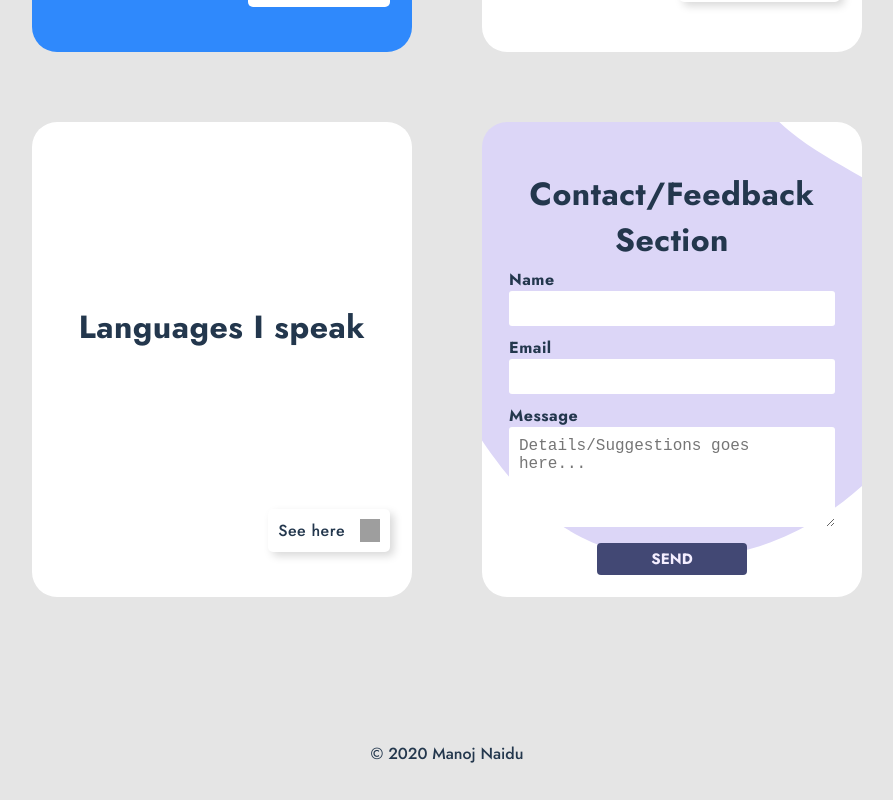
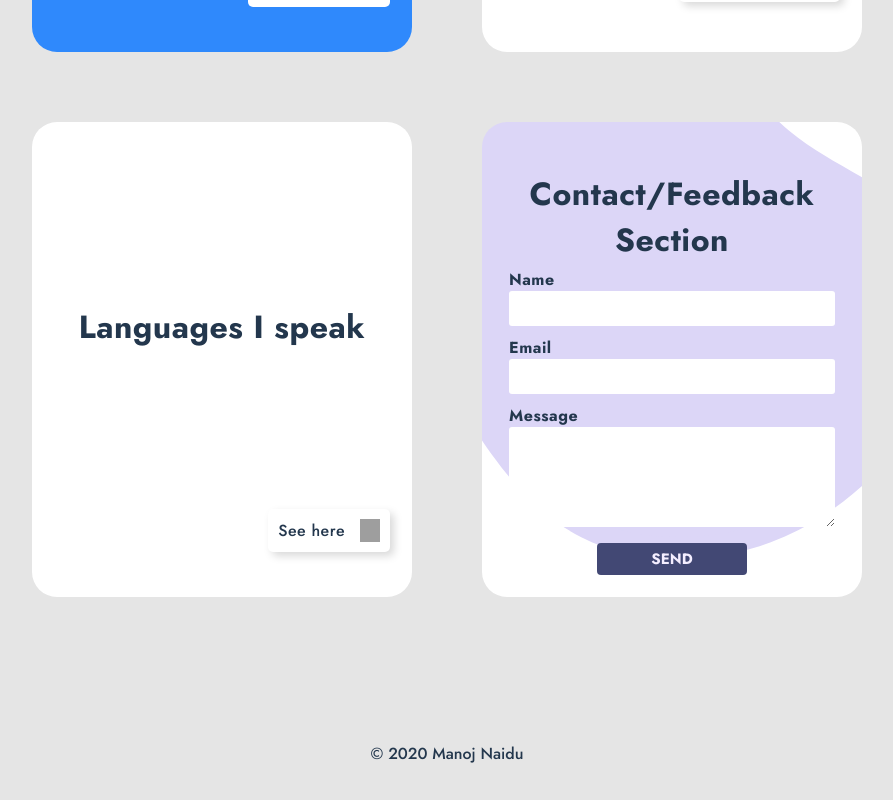
Before and after one commit to manojnaidu619/react-portfolio619, a React (Create React App) app: page / in a window 1280 px wide. Shown: the part 1848-2648 px from the top of the page, without its empty margins (193-1086 px from the left). Built offline with nearby package versions, Linux system fonts and the light colour scheme; grey boxes are pictures that could not be loaded.

Commit message:
Removed message placeholder

```diff
--- a/src/components/Domains/Contact.js
+++ b/src/components/Domains/Contact.js
@@ -56,7 +56,7 @@ const Contact = () => {
                     </div>
                     <div className="msg-div">
                         <label htmlFor="message">Message</label><br/>
-                        <textarea name="message" onChange={e => changeMessage(e.target.value)} value={message} placeholder="Details/Suggestions goes here..." />
+                        <textarea name="message" onChange={e => changeMessage(e.target.value)} value={message} />
                     </div>
                     <button className="form-submit-btn" type="submit">SEND</button>
                 </form>
```
